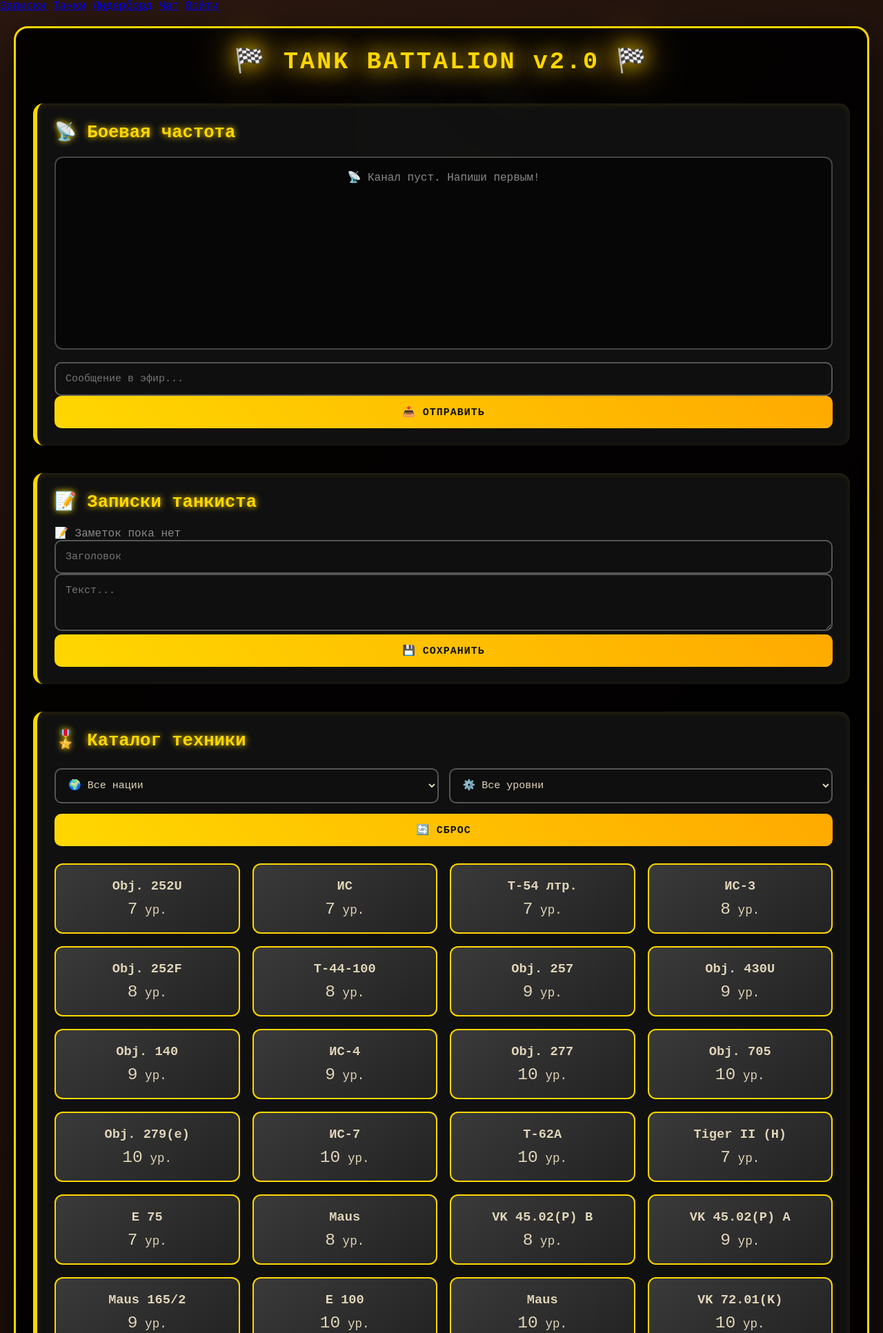
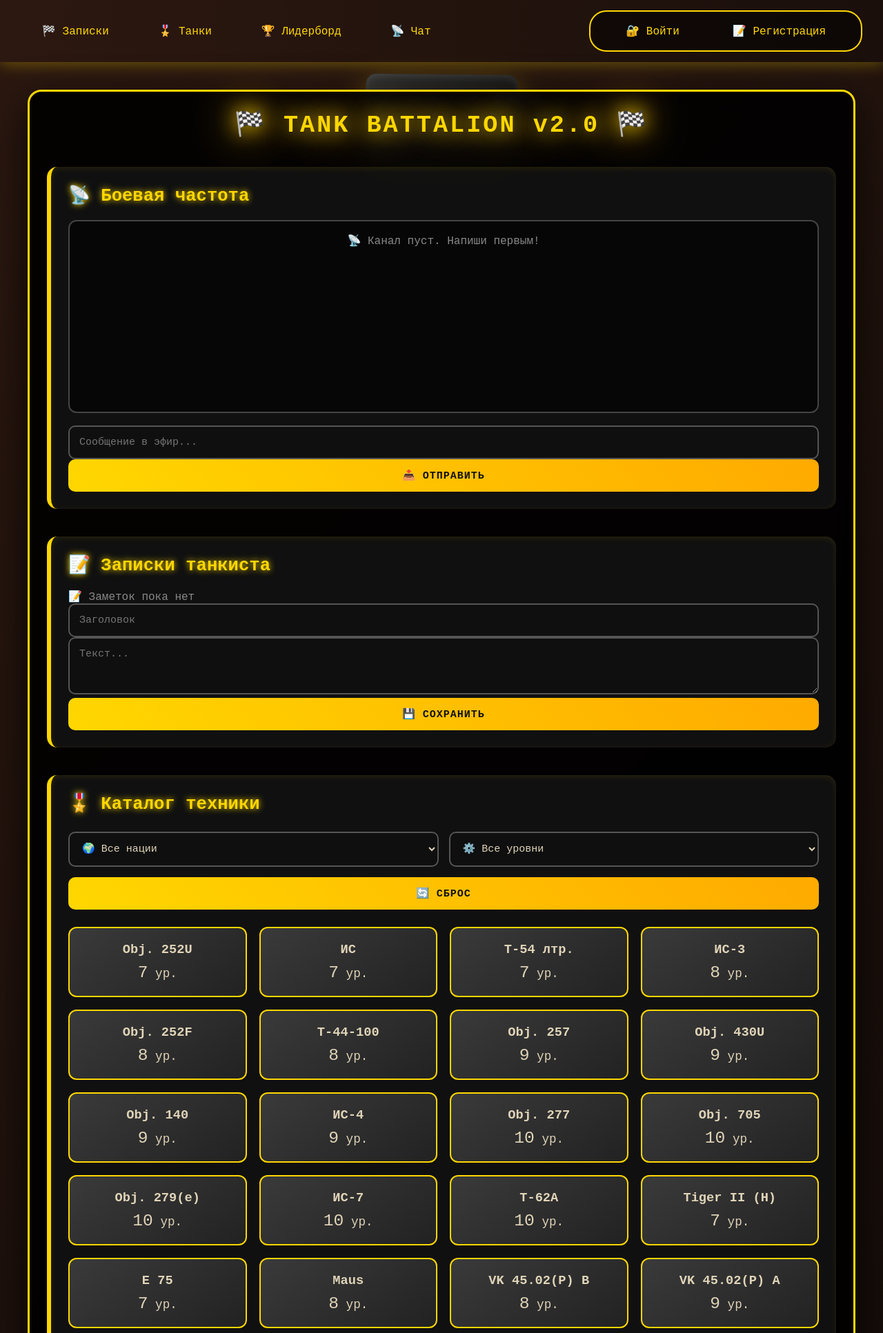
Before and after one commit to lCatapl/-3AnUCKU_TAHKUCTA, a Flask app: page / in a window 1280 px wide. Shown: the top 1933 px of the page at 69% size. Run offline with Flask 3, Linux system fonts and the light colour scheme; data that the repository does not hold is empty.

Commit message:
Update base.html

```diff
--- a/templates/base.html
+++ b/templates/base.html
@@ -4,28 +4,85 @@
     <title>Записки Танкиста</title>
     <link rel="stylesheet" href="{{ url_for('static', filename='style.css') }}">
     <script src="{{ url_for('static', filename='script.js') }}" defer></script>
+    <style>
+        nav {
+            background: linear-gradient(90deg, #2c1810, #1a0f0b);
+            padding: 15px 30px;
+            color: #ffd700;
+            display: flex;
+            justify-content: space-between;
+            align-items: center;
+            box-shadow: 0 4px 20px rgba(255,215,0,0.3);
+            font-family: 'Courier New', monospace;
+        }
+        nav a {
+            color: #ffd700;
+            text-decoration: none;
+            margin: 0 15px;
+            padding: 8px 16px;
+            border-radius: 8px;
+            transition: all 0.3s;
+        }
+        nav a:hover {
+            background: rgba(255,215,0,0.2);
+            transform: scale(1.05);
+        }
+        .user-info {
+            display: flex;
+            align-items: center;
+            gap: 15px;
+            background: rgba(0,0,0,0.5);
+            padding: 10px 20px;
+            border-radius: 25px;
+            border: 2px solid #ffd700;
+        }
+        .rank-display {
+            color: #44ff44;
+            font-weight: bold;
+            font-size: 14px;
+        }
+        .alert {
+            padding: 15px;
+            margin: 15px 30px;
+            border-radius: 10px;
+            border-left: 5px solid #ffd700;
+        }
+        .alert.success { background: rgba(0,255,0,0.1); border-color: #44ff44; }
+        .alert.error { background: rgba(255,0,0,0.1); border-color: #ff4444; }
+    </style>
 </head>
 <body>
     <nav>
-        <a href="/">Записки</a>
-        <a href="/tanks">Танки</a>
-        <a href="/leaderboard">Лидерборд</a>
-        <a href="/chat">Чат</a>
-        {% if session.username %}
-            <span>{{ current_user.username }} [{{ current_user.role }}]</span>
-            <a href="/logout">Выйти</a>
-        {% else %}
-            <a href="/login">Войти</a>
-        {% endif %}
+        <div class="nav-links">
+            <a href="/">🏁 Записки</a>
+            <a href="/tanks">🎖️ Танки</a>
+            <a href="/leaderboard">🏆 Лидерборд</a>
+            <a href="/chat">📡 Чат</a>
+        </div>
+        <div class="user-info">
+            {% if session.username %}
+                <span class="rank-display" id="nav-rank">
+                    👋 {{ session.username }}
+                    <span id="rank-text">[Загрузка звания...]</span>
+                </span>
+                <a href="/logout">🚪 Выйти</a>
+            {% else %}
+                <a href="/login">🔐 Войти</a>
+                <a href="/register">📝 Регистрация</a>
+            {% endif %}
+        </div>
     </nav>
-    {% with messages = get_flashed_messages() %}
+
+    {% with messages = get_flashed_messages(with_categories=true) %}
         {% if messages %}
-            {% for message in messages %}
-                <div class="alert">{{ message }}</div>
+            {% for category, message in messages %}
+                <div class="alert {{ category }}">{{ message }}</div>
             {% endfor %}
         {% endif %}
     {% endwith %}
-    {% block content %}{% endblock %}
+
+    <main style="padding: 20px; min-height: calc(100vh - 120px);">
+        {% block content %}{% endblock %}
+    </main>
 </body>
-
 </html>
```
